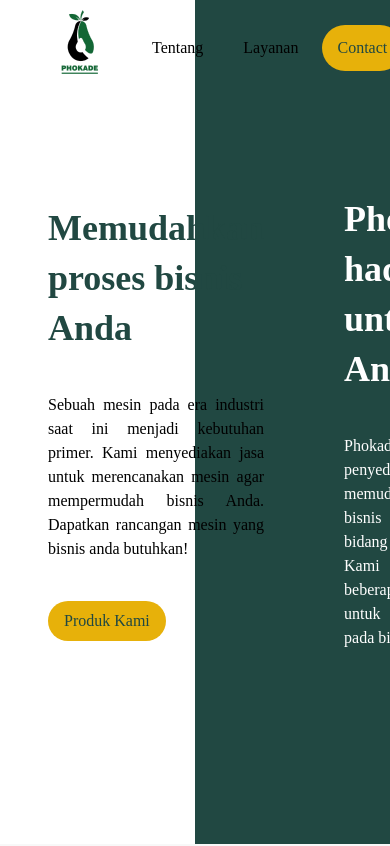
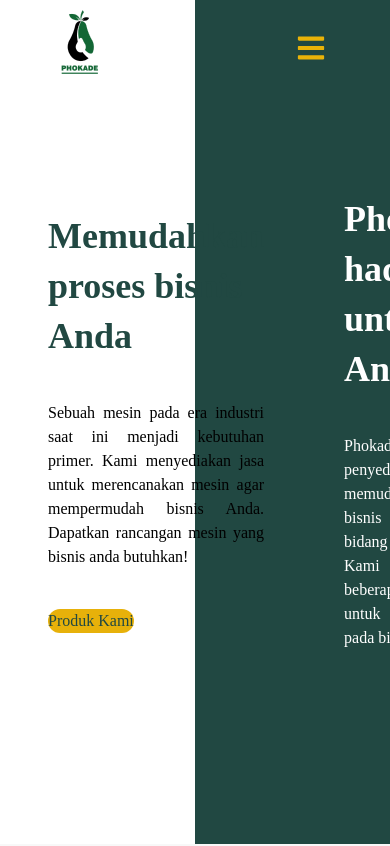
Before and after one commit to Phokade/phokade, a React (Vite) app: page / in a window 390 px wide. Shown: the top 846 px of the page. Built offline with nearby package versions, Linux system fonts and the light colour scheme.

Commit message:
feat: fix navbar mobile

```diff
--- a/src/components/Button.jsx
+++ b/src/components/Button.jsx
@@ -1,7 +1,7 @@
 export default function Button(props) {
 	return (
 		<>
-			<button className={`w-fit font-medium text-[#214842] px-4 py-2 rounded-full hover:shadow-md duration-200 hover:shadow-yellow-300 bg-[#E7B10A] ${props.className}`}>{props.content}</button>
+			<button className={`w-fit font-medium text-[#214842] rounded-full hover:shadow-md duration-200 hover:shadow-yellow-300 bg-[#E7B10A] ${props.className}`}>{props.content}</button>
 		</>
 	);
 }
--- a/src/layers/Navbar.jsx
+++ b/src/layers/Navbar.jsx
@@ -3,8 +3,10 @@ import logo from "/public/logo.png";
 import { AiOutlineInstagram } from "react-icons/ai";
 import Button from "../components/Button";
 import { Link } from "react-scroll";
+import { FaBars, FaTimes } from "react-icons/fa";
 
 export default function Navbar() {
+	const [nav, setNav] = useState(false);
 	const [top, setTop] = useState(true);
 	useEffect(() => {
 		const scrollHandler = () => {
@@ -38,7 +40,7 @@ export default function Navbar() {
 			<nav className={`font-poppins flex justify-between items-center w-full h-24 fixed px-12 duration-200 z-50 ${top ? "bg-transparent" : "bg-white bg-opacity-80 backdrop-blur-md"}`}>
 				<div className="gap-10 flex">
 					<img src={logo} alt="" className="mix-blend-multiply" />
-					<ul className="flex justify-center gap-10 m-auto">
+					<ul className="hidden md:flex justify-center gap-10 m-auto">
 						{menus.map((menu, id) => (
 							<li key={id} className="capitalize cursor-pointer font-medium hover:border-b-2 border-yellow-400">
 								<Link activeClass="active" to={menu.to} spy={true} smooth={true} duration={500}>
@@ -49,10 +51,31 @@ export default function Navbar() {
 					</ul>
 				</div>
 
-				<div className="flex gap-5 my-auto text-[#214842] font-semibold">
-					<Button content={"Contact"} />
+				<div className="hidden md:flex gap-5 my-auto text-[#214842] font-semibold">
+					<Button content={"Contact"} className="px-4 py-2" />
 					<Button content={<AiOutlineInstagram size={30} />} className="px-2" />
 				</div>
+
+				{/* Mobile Device */}
+				<div onClick={() => setNav(!nav)} className="cursor-pointer pr-4 z-10 text-yellow-500 md:hidden">
+					{nav ? <FaTimes size={30} /> : <FaBars size={30} />}
+				</div>
+
+				{nav && (
+					<ul className="flex flex-col justify-center items-center absolute top-0 left-0 w-full h-screen bg-white text-black">
+						{menus.map((menu) => (
+							<li key={menu.id} className="px-4 cursor-pointer capitalize py-4 text-4xl hover:scale-105 duration-200">
+								<Link onClick={() => setNav(!nav)} to={menu.to} smooth duration={500}>
+									{menu.name}
+								</Link>
+							</li>
+						))}
+						<hr className="w-1/2 border-b-2 border-black mt-5 mb-10" />
+						<Link onClick={() => setNav(!nav)} to={"gallery"} smooth duration={500}>
+							<Button content={"Contact"} className="px-4 py-3 text-4xl" />
+						</Link>
+					</ul>
+				)}
 			</nav>
 		</>
 	);
```
